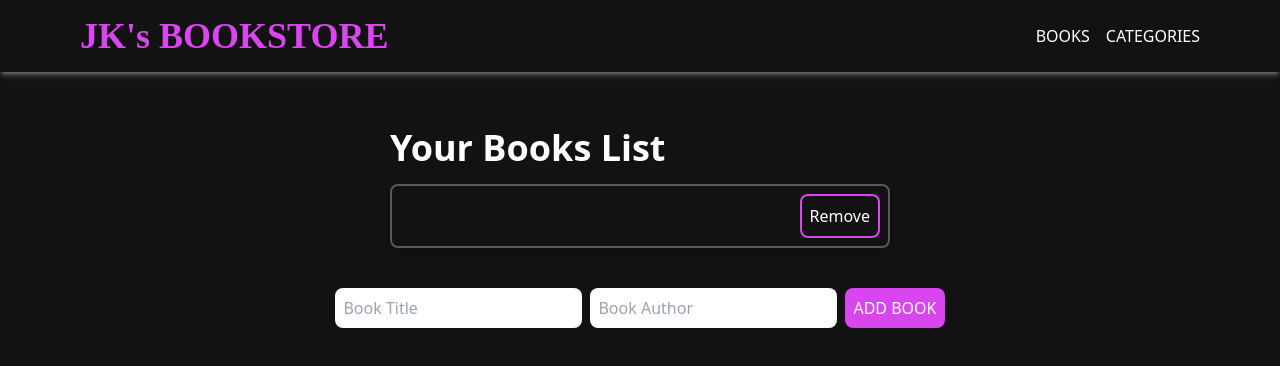
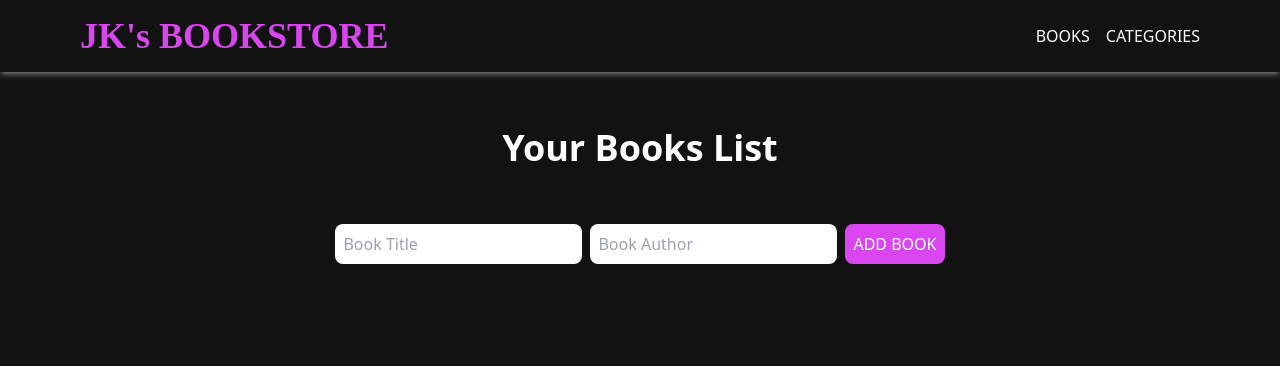
Before and after one commit to ohyajk/Bookstore, a React (Create React App) app: page / in a window 1280 px wide. Shown: the top 366 px of the page. Built offline with nearby package versions, Linux system fonts and the light colour scheme; the HTML template or start-up script is replaced by a standard one.

Commit message:
get Book list by map

```diff
--- a/src/components/BooksList.jsx
+++ b/src/components/BooksList.jsx
@@ -1,10 +1,16 @@
+import { useSelector } from 'react-redux';
 import Book from './Book';
 
-const BooksList = () => (
-  <div className="py-10">
-    <h2 className="text-4xl font-bold py-4">Your Books List</h2>
-    <Book />
-  </div>
-);
+const BooksList = () => {
+  const list = useSelector((state) => state.bookRed);
+  return (
+    <div className="py-10">
+      <h2 className="text-4xl font-bold py-4">Your Books List</h2>
+      {list.map((book) => (
+        <Book title={book.title} author={book.author} key={book.id} id={book.id} />
+      ))}
+    </div>
+  );
+};
 
 export default BooksList;
```
